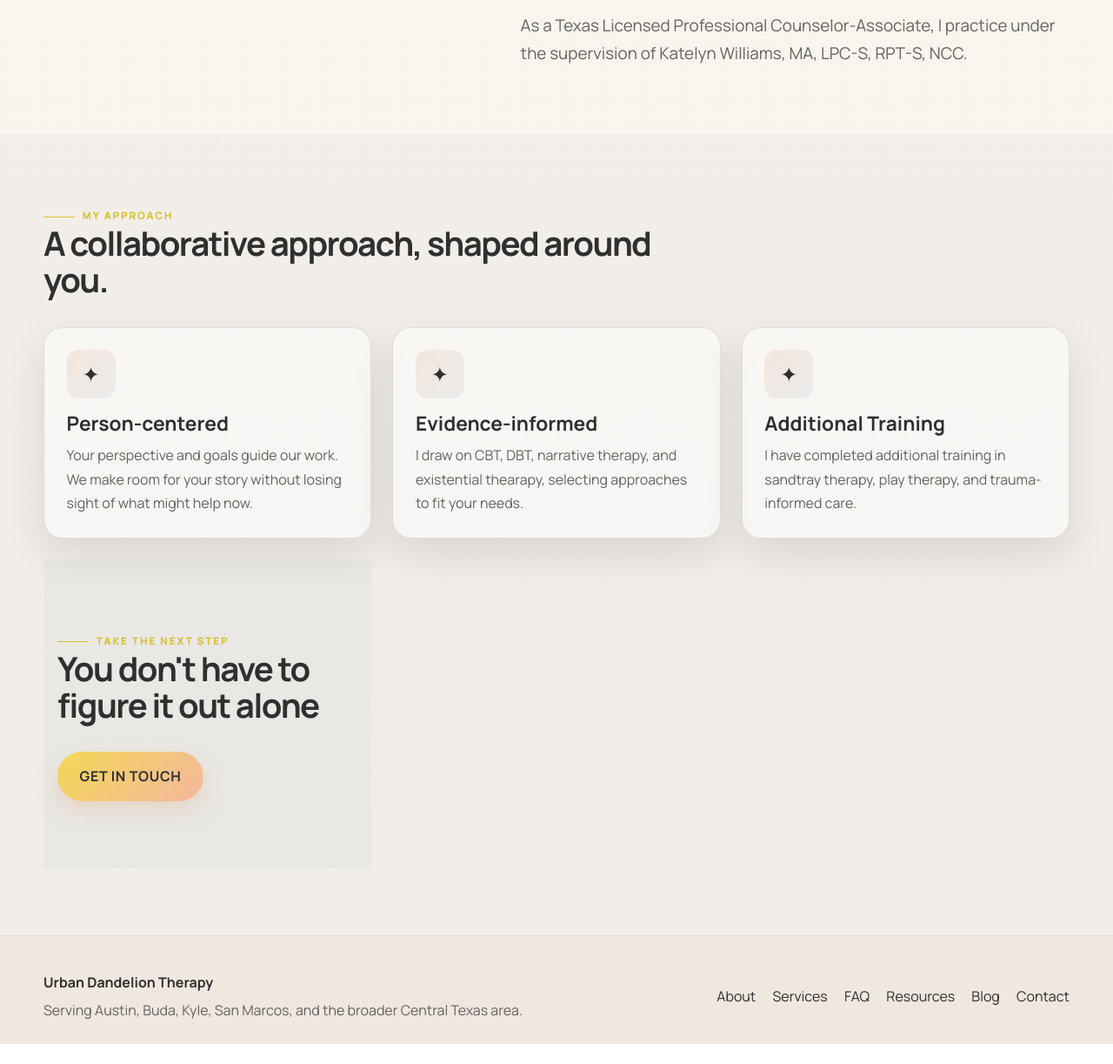
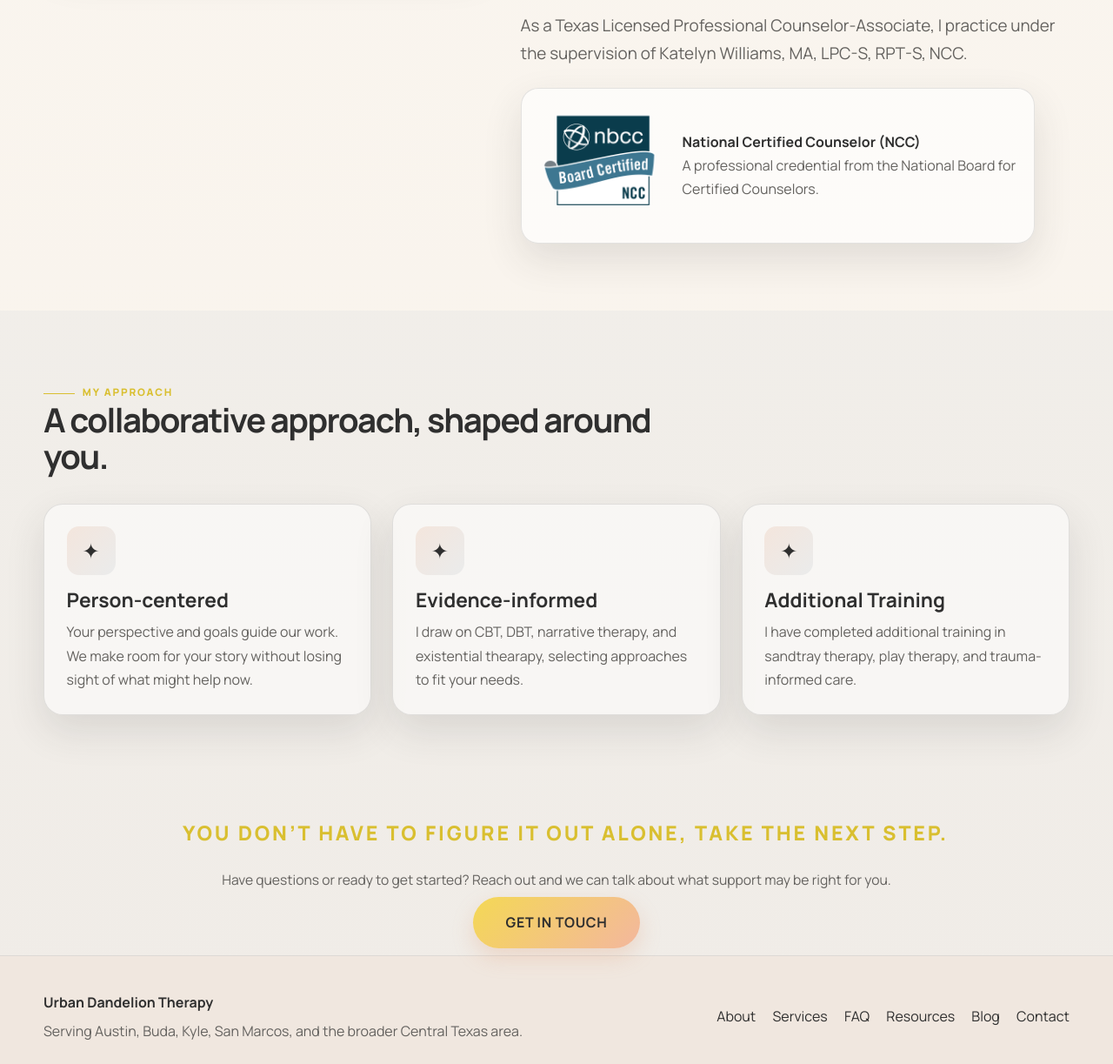
Before and after one commit to udtherapy/udtherapy.github.io, a plain HTML site: page about.html in a window 1280 px wide. Shown: the part 1489-2712 px from the top of the page at 87% size. Before the commit the page ends 2689 px from the top, so only its background shows below. Drawn offline with Linux system fonts and the light colour scheme.

Commit message:
Closing Call to Action

```diff
--- a/about.html
+++ b/about.html
@@ -81,7 +81,10 @@
               As a Texas Licensed Professional Counselor-Associate, I practice under the supervision
               of Katelyn Williams, MA, LPC-S, RPT-S, NCC.
             </p>
-
+            <div class="credential-badge">
+              <img src="Reference/NCC badge.png" alt="National Certified Counselor (NCC) badge" />
+              <p><strong>National Certified Counselor (NCC)</strong><br />A professional credential from the National Board for Certified Counselors.</p>
+            </div>
           </div>
         </div>
       </section>
@@ -109,15 +112,19 @@
               <h3>Additional Training</h3>
               <p>I have completed additional training in sandtray therapy, play therapy, and trauma-informed care.</p>
             </article>
-    <section class="section story">
-      <div class="container">
-        <div class="section-intro">
-          <div class="eyebrow">Take the Next Step</div>
-          <h2>You don't have to figure it out alone</h2>
+          </div>
         </div>
-        <a class="button" href="Contact.html">Get in touch</a>
-      </div>
-    </section>
+      </section>
+
+      <section class="section story page-cta">
+        <div class="container">
+          <div class="section-intro">
+            <h1><span class="page-cta-label">You don’t have to figure it out alone, take the next step.</span></h1>
+            <p>Have questions or ready to get started? Reach out and we can talk about what support may be right for you.</p>
+          </div>
+          <a class="button" href="contact.html">Get in touch</a>
+        </div>
+      </section>
     </main>
 
     <footer class="site-footer">
--- a/styles.css
+++ b/styles.css
@@ -480,6 +480,10 @@ h3 {
   padding: var(--section-space) 0;
 }
 
+.home-ending-section {
+  padding: 1rem 0;
+}
+
 .section-intro {
   max-width: 720px;
   margin-bottom: clamp(1.5rem, 3vw, 2rem);
@@ -529,6 +533,49 @@ h3 {
   background: rgba(12,60,96,0.03);
 }
 
+.page-cta {
+  padding: 0.5rem 0;
+}
+
+.page-cta .container {
+  display: flex;
+  flex-direction: column;
+  align-items: center;
+  gap: 0.4rem;
+  text-align: center;
+}
+
+.page-cta .section-intro {
+  max-width: 860px;
+  margin: 0;
+}
+
+.page-cta h2 {
+  margin: 0 0 0.25rem;
+  font-size: clamp(1.55rem, 2.5vw, 2.15rem);
+  letter-spacing: -0.035em;
+}
+
+.page-cta-label {
+  color: var(--peach-deep);
+  font-size: 0.43em;
+  font-weight: 800;
+  letter-spacing: 0.12em;
+  text-transform: uppercase;
+  white-space: nowrap;
+  vertical-align: 0.28em;
+}
+
+.page-cta .section-intro p {
+  font-size: 0.98rem;
+  margin-bottom: 0;
+}
+
+.page-cta .button {
+  min-width: 12rem;
+  padding: 1rem 2rem;
+}
+
 .story-grid {
   display: grid;
   grid-template-columns: 0.9fr 1.1fr;
@@ -550,6 +597,53 @@ h3 {
   width: 100%;
   height: 100%;
   object-fit: cover;
+}
+
+.credential-badge {
+  display: flex;
+  align-items: center;
+  gap: 1.25rem;
+  width: fit-content;
+  max-width: 100%;
+  margin-top: 1.5rem;
+  padding: 1rem 1.25rem;
+  border: 1px solid var(--line);
+  border-radius: 20px;
+  background: rgba(255,255,255,0.65);
+  box-shadow: var(--shadow);
+}
+
+.credential-badge img {
+  display: block;
+  width: clamp(100px, 13vw, 145px);
+  height: auto;
+  flex: 0 0 auto;
+  border-radius: 10px;
+}
+
+.credential-badge p {
+  max-width: 24rem;
+  margin: 0;
+  color: var(--muted);
+}
+
+.credential-badge strong {
+  color: var(--navy);
+}
+
+.therapist-credential {
+  width: min(100%, 28rem);
+  margin-top: 1.25rem;
+  padding: 0.75rem 1rem;
+  gap: 0.9rem;
+}
+
+.therapist-credential img {
+  width: 96px;
+}
+
+.therapist-credential p {
+  font-size: 0.9rem;
 }
 
 .checklist {
@@ -1253,4 +1347,8 @@ textarea { min-height: 150px; resize: vertical; }
   .hero-actions .button,
   .hero-actions .button-secondary { width: 100%; }
   .badge-card { position: static; width: 100%; margin-top: 1rem; }
+  .credential-badge {
+    flex-direction: column;
+    text-align: center;
+  }
 }
```
Also changed, not shown: blog.html (+10 -0 lines), blog/im-not-the-patient.html (+11 -11 lines), faq.html (+5 -6 lines), fees.html (+6 -5 lines), index.html (+8 -2 lines), resources.html (+10 -0 lines), services.html (+10 -0 lines), Reference/NCC badge.png (added).
